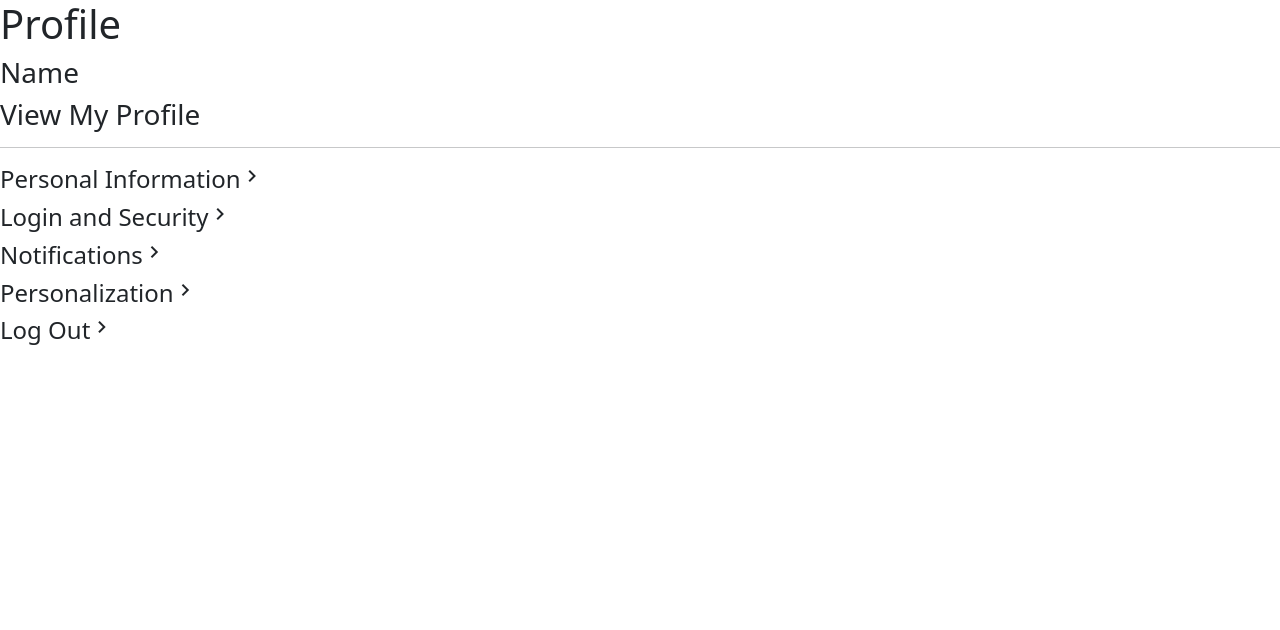
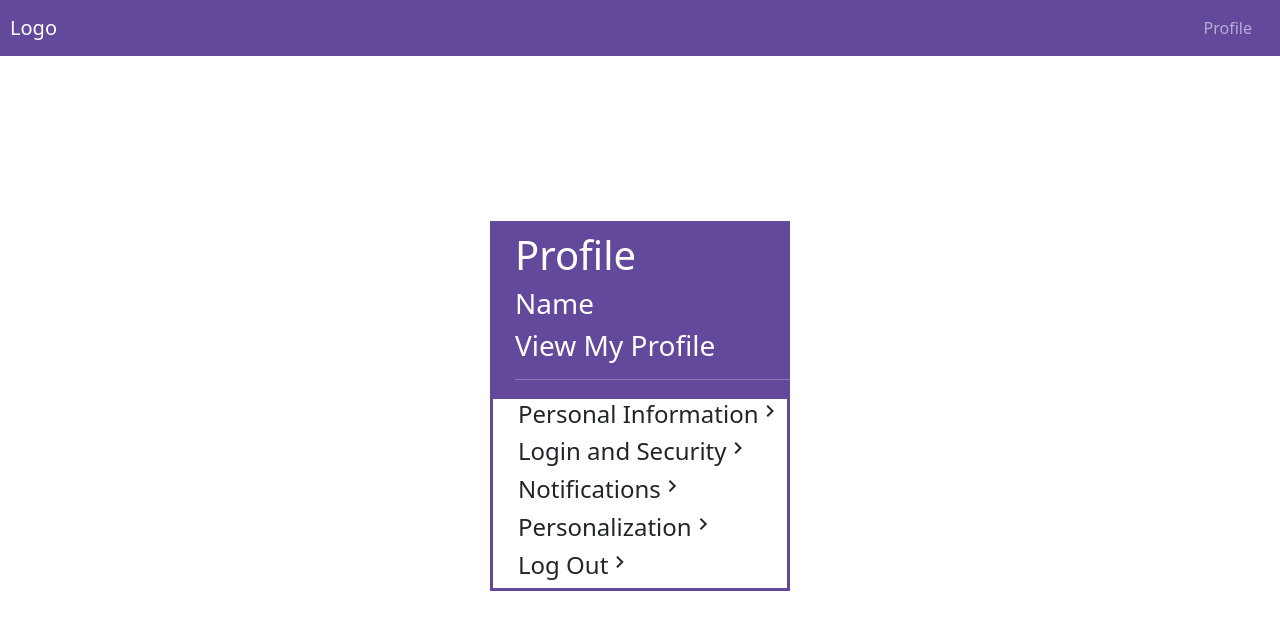
Before and after one commit to EriikT/ReactAppProject, a React (Create React App) app in the folder my-app/: page /Profile in a window 1280 px wide. Shown: the top 630 px of the page. Built offline with nearby package versions, Linux system fonts and the light colour scheme.

Commit message:
more changes

```diff
--- a/my-app/src/components/Navbar.js
+++ b/my-app/src/components/Navbar.js
@@ -16,7 +16,7 @@ export default function AppNavbar() {
       <Navbar.Toggle aria-controls="responsive-navbar-nav" className='burger-button'/>
       <Navbar.Collapse id="responsive-navbar-nav">
         <Nav className="ms-auto navigation-container">
-          <Nav.Link href="/login" className='nav-link'>Profile</Nav.Link>
+          <Nav.Link href="/Profile" className='nav-link'>Profile</Nav.Link>
         </Nav>
       </Navbar.Collapse>
     </Navbar>
--- a/my-app/src/pages/Profile.css
+++ b/my-app/src/pages/Profile.css
@@ -0,0 +1,23 @@
+.Profile-Container {
+    display: flex;
+    flex-direction: column;
+    align-items: center;
+    justify-content: center;
+    height: 100vh;
+    transform: translateY(-50px);
+}
+
+.Profile__top {
+    width: 300px;
+    padding-top: 10px;
+    padding-left: 25px;
+    color: white;
+    background-color: rgb(98, 73, 156);
+}
+
+.Profile_bottom {
+    width: 300px;
+    padding-left: 25px;
+    border-color: rgb(98, 73, 156);
+    border-style: solid;
+}
--- a/my-app/src/pages/Profile.js
+++ b/my-app/src/pages/Profile.js
@@ -1,11 +1,16 @@
 import React from "react"
 import './Profile.css'
+import Navbar from "../components/Navbar"
 
 
 export default function Profile() {
     return (
         <>
-           <div className="Profile">
+            <div>
+                <Navbar/>
+            </div>
+           <div className="Profile-Container">
+
                 <div className="Profile__top">
                     <h1>Profile</h1>
                     <h3>Name</h3>
@@ -44,10 +49,7 @@ export default function Profile() {
                         </span>
                     </h4>
                 </div>
-
-
-
-           </div>
+            </div>
         </>
     )
 }
```
Also changed, not shown: 1 other file (tests, documents, lock files or other folders).
